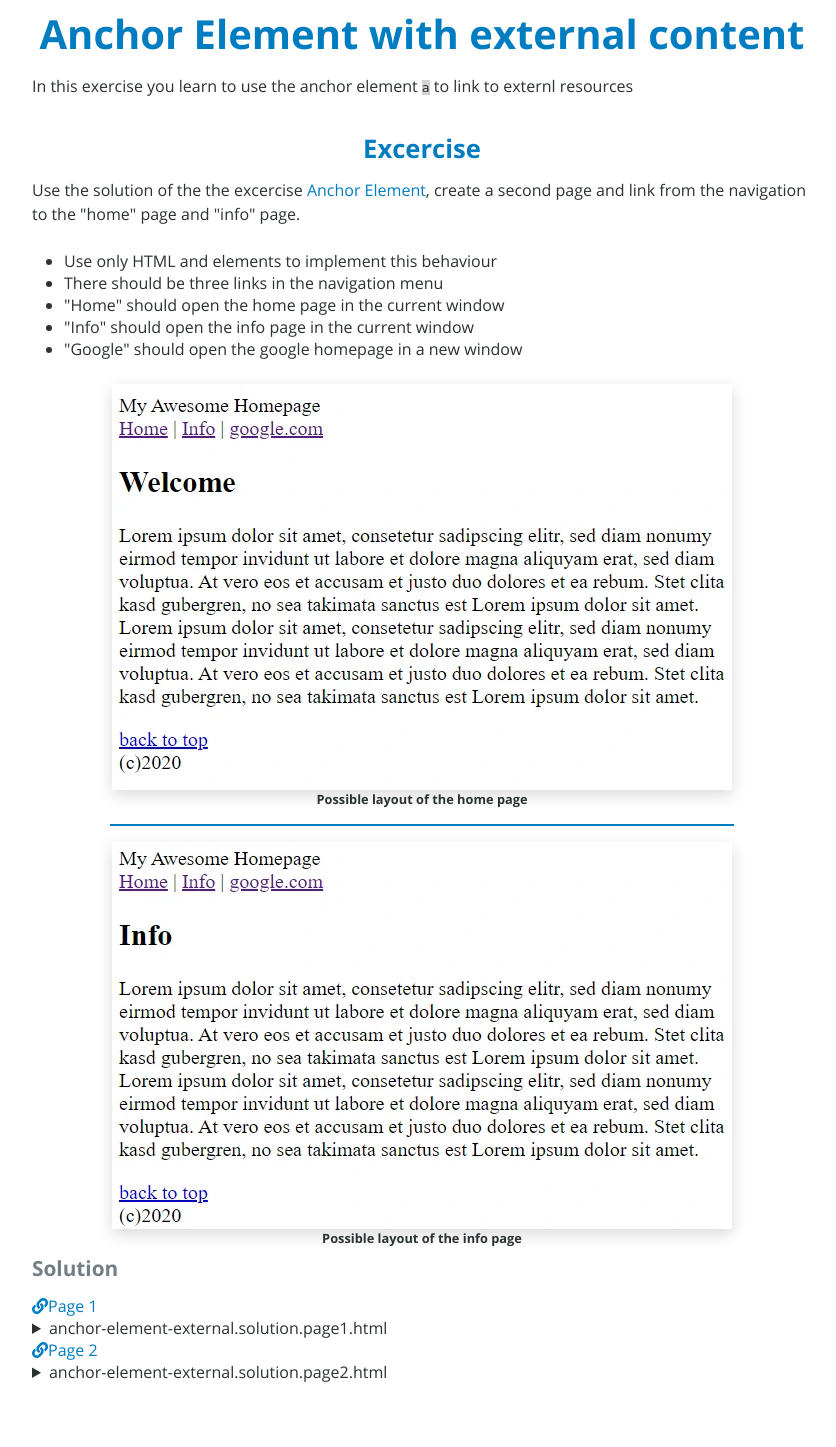
After one commit to mzeiher/webengineering, a PHP site: page /exercises/html/anchor-element-extern.html in a window 1280 px wide. The commit adds this page. Shown: the whole page, without its empty margins (218-1054 px from the left). Run offline with PHP 8.4, Linux system fonts and the light colour scheme.

Commit message:
added more exercises

```diff
--- /dev/null
+++ b/exercises/html/anchor-element-extern.html
@@ -0,0 +1,61 @@
+<!DOCTYPE html>
+<html>
+
+<head>
+    <meta charset='utf-8'>
+    <meta http-equiv='X-UA-Compatible' content='IE=edge'>
+    <title>web engineering slides</title>
+    <meta name='viewport' content='width=device-width, initial-scale=1'>
+    <link rel='stylesheet' type='text/css' href='../../static/styles/style.css'>
+    <link rel='stylesheet' type='text/css' href='../../decks/plugin/highlight/monokai.css'>
+    <link rel="stylesheet" href="../../decks/fontawesome/all.css">
+    <script src="../../static/scripts/highlight.pack.js"></script>
+    <script src="../../decks/plugin/externalcode/externalcode.js"></script>
+    <script>
+        window.addEventListener('load', () => {
+            Externalcode.init().then(() => {
+                document.querySelectorAll('pre > code').forEach((block) => {
+                    hljs.highlightBlock(block);
+                });
+            })
+        });
+    </script>
+</head>
+
+<body>
+    <div class="content">
+        <h1>Anchor Element with external content</h1>
+        <p>In this exercise you learn to use the anchor element <code class="inline">a</code> to link to externl
+            resources</p>
+        <h2>Excercise</h2>
+        <p>Use the solution of the the excercise <a href="anchor-element.html">Anchor Element</a>, create a second page
+            and link from the navigation to the "home" page and "info" page.</p>
+        <ul>
+            <li>Use only HTML and elements to implement this behaviour</li>
+            <li>There should be three links in the navigation menu</li>
+            <li>"Home" should open the home page in the current window</li>
+            <li>"Info" should open the info page in the current window</li>
+            <li>"Google" should open the google homepage in a new window</li>
+        </ul>
+        <img src="./anchor-element-extern1.webp" />
+        <figure>Possible layout of the home page</figure>
+        <hr />
+        <img src="./anchor-element-extern2.webp" />
+        <figure>Possible layout of the info page</figure>
+        <h3>Solution</h3>
+        <a href="anchor-element-external.solution.page1.html"><i class="fas fa-link"></i>Page 1</a>
+        <details>
+            <summary>anchor-element-external.solution.page1.html</summary>
+            <pre><code class="language-html" data-code="anchor-element-external.solution.page1.html">
+            </code></pre>
+        </details>
+        <a href="anchor-element-external.solution.page2.html"><i class="fas fa-link"></i>Page 2</a>
+        <details>
+            <summary>anchor-element-external.solution.page2.html</summary>
+            <pre><code class="language-html" data-code="anchor-element-external.solution.page2.html">
+            </code></pre>
+        </details>
+    </div>
+</body>
+
+</html>
--- /dev/null
+++ b/exercises/html/anchor-element-external.solution.page1.html
@@ -0,0 +1,25 @@
+<!DOCTYPE html>
+<html>
+<head>
+    <meta charset='utf-8'>
+    <meta http-equiv='X-UA-Compatible' content='IE=edge'>
+    <title>Page Title</title>
+    <meta name='viewport' content='width=device-width, initial-scale=1'>
+</head>
+<body>
+    <header id="home">
+        <span>My Awesome Homepage</span>
+    </header>
+    <nav><a href="./anchor-element-external.solution.page1.html">Home</a> | <a href="./anchor-element-external.solution.page2.html">Info</a> | <a href="http://google.com" target="_blank">google.com</a></nav>
+    <main>
+        <section>
+            <h1>Welcome</h1>
+            <p>Lorem ipsum dolor sit amet, consetetur sadipscing elitr, sed diam nonumy eirmod tempor invidunt ut labore et dolore magna aliquyam erat, sed diam voluptua. At vero eos et accusam et justo duo dolores et ea rebum. Stet clita kasd gubergren, no sea takimata sanctus est Lorem ipsum dolor sit amet. Lorem ipsum dolor sit amet, consetetur sadipscing elitr, sed diam nonumy eirmod tempor invidunt ut labore et dolore magna aliquyam erat, sed diam voluptua. At vero eos et accusam et justo duo dolores et ea rebum. Stet clita kasd gubergren, no sea takimata sanctus est Lorem ipsum dolor sit amet.</p>
+            <a href="#home">back to top</a>
+        </section>
+    </main>
+    <footer>
+        (c)2020
+    </footer>
+</body>
+</html>
--- /dev/null
+++ b/exercises/html/anchor-element-external.solution.page2.html
@@ -0,0 +1,25 @@
+<!DOCTYPE html>
+<html>
+<head>
+    <meta charset='utf-8'>
+    <meta http-equiv='X-UA-Compatible' content='IE=edge'>
+    <title>Page Title</title>
+    <meta name='viewport' content='width=device-width, initial-scale=1'>
+</head>
+<body>
+    <header id="home">
+        <span>My Awesome Homepage</span>
+    </header>
+    <nav><a href="./anchor-element-external.solution.page1.html">Home</a> | <a href="./anchor-element-external.solution.page2.html">Info</a> | <a href="http://google.com" target="_blank">google.com</a></nav>
+    <main>
+        <section>
+            <h1>Info</h1>
+            <p>Lorem ipsum dolor sit amet, consetetur sadipscing elitr, sed diam nonumy eirmod tempor invidunt ut labore et dolore magna aliquyam erat, sed diam voluptua. At vero eos et accusam et justo duo dolores et ea rebum. Stet clita kasd gubergren, no sea takimata sanctus est Lorem ipsum dolor sit amet. Lorem ipsum dolor sit amet, consetetur sadipscing elitr, sed diam nonumy eirmod tempor invidunt ut labore et dolore magna aliquyam erat, sed diam voluptua. At vero eos et accusam et justo duo dolores et ea rebum. Stet clita kasd gubergren, no sea takimata sanctus est Lorem ipsum dolor sit amet.</p>
+            <a href="#home">back to top</a>
+        </section>
+    </main>
+    <footer>
+        (c)2020
+    </footer>
+</body>
+</html>
--- a/static/styles/style.css
+++ b/static/styles/style.css
@@ -85,6 +85,17 @@ p {
     min-height: 100%;
 }
 
+.content > img {
+    max-width: 90%;
+}
+
+hr {
+    border: none;
+    border-bottom: 2px solid #007CC1;
+    width: 80%;
+    margin: 1em auto;
+}
+
 code {
     font-family: monospace;
     text-transform: none;
```
Also changed, not shown: index.html (+7 -2 lines), exercises/html/anchor-element-extern1.webp (added), exercises/html/anchor-element-extern2.webp (added).
